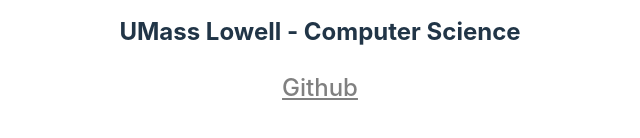
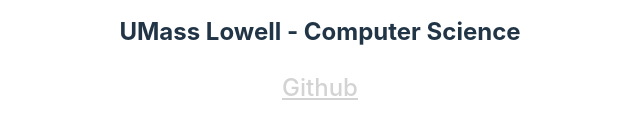
Before and after one commit to prushton2/prushton2.github.io, a React (Vite) app: page / in a window 1280 px wide. In both pictures the pointer is over the link "Github". Shown: the part 378-516 px from the top of the page, without its empty margins (320-960 px from the left). Built offline with nearby package versions, Linux system fonts and the light colour scheme.

Commit message:
removed old code

```diff
--- a/index.html
+++ b/index.html
@@ -2,7 +2,6 @@
 <html lang="en">
   <head>
     <meta charset="UTF-8" />
-    <!-- <link rel="icon" type="image/svg+xml" href="/vite.svg" /> -->
     <meta name="viewport" content="width=device-width, initial-scale=1.0" />
 
     <title>prushton.com</title>
@@ -13,6 +12,7 @@
     <meta property="og:url" content="https://prushton.com" />
     <meta property="og:image" content="https://prushton.com/favicon.ico" />
     <meta property="og:description" content="Peter Rushton - UMass Lowell" />
+
   </head>
   <body>
     <div id="root"></div>
--- a/src/App.css
+++ b/src/App.css
@@ -19,5 +19,5 @@
   color: white;
 }
 .url:hover {
-  color: grey;
+  color: lightgrey;
 }
```
Also changed, not shown: src/App.tsx (+4 -4 lines).
